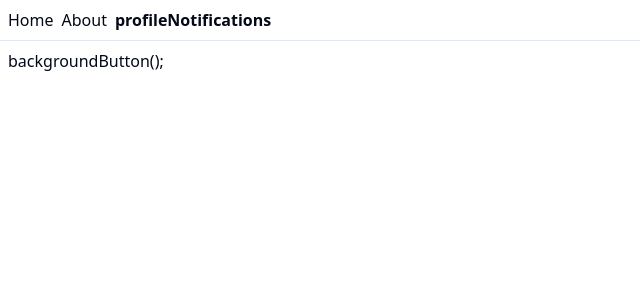
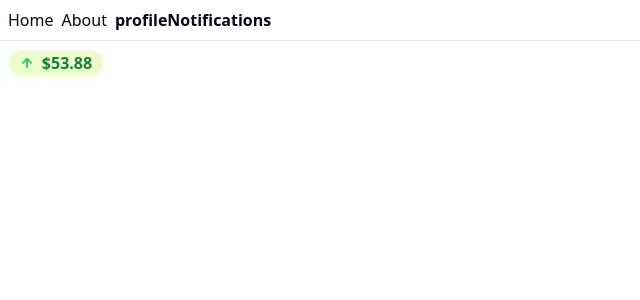
Before and after one commit to Aprender-e-Crescer/crowdfy, a React (Vite) app: page /profileNotifications in a window 1280 px wide. Shown: the top 300 px of the page, without its empty margins (0-640 px from the left). Built offline with nearby package versions, Linux system fonts and the light colour scheme.

Commit message:
commit do Backgorund

```diff
--- a/package.json
+++ b/package.json
@@ -10,6 +10,8 @@
     "preview": "vite preview"
   },
   "dependencies": {
+    "@fortawesome/free-solid-svg-icons": "^6.6.0",
+    "@fortawesome/react-fontawesome": "^0.2.2",
     "@radix-ui/react-alert-dialog": "^1.1.1",
     "@radix-ui/react-menubar": "^1.1.1",
     "@radix-ui/react-slot": "^1.1.0",
--- a/src/components/backgroundButton.tsx
+++ b/src/components/backgroundButton.tsx
@@ -1,11 +1,10 @@
-import { FontAwesomeIcon } from '@fortawesome/react-fontawesome';
-import { faArrowUp } from '@fortawesome/free-solid-svg-icons';
+import { ArrowUp } from "lucide-react";
 export function BackgroundButton() {
   return (
-    <div className="flex items-center justify-center bg-lime-100 border-2 border-lime-50 rounded-full w-24 h-6 p-1">
+    <div className="flex items-center justify-center bg-lime-100 border-2 border-lime-50 rounded-full w-24 h-7 p-0">
       <div className="flex items-center">
-        <FontAwesomeIcon icon={faArrowUp} className="text-green-500 text-xs mr-2" />
-        <span className="text-green-700 text-md">$53.88</span>
+        <ArrowUp className="text-green-500 mr-2" size={14} strokeWidth={3}/>
+        <span className="text-green-700 text-base font-semibold">$53.88</span>
       </div>
     </div>
   );
--- a/src/routes/profileNotifications.tsx
+++ b/src/routes/profileNotifications.tsx
@@ -1,5 +1,6 @@
 
 import { createFileRoute } from '@tanstack/react-router'
+import { BackgroundButton } from '@/components/backgroundButton'
 
 export let Route = createFileRoute(`/profileNotifications`)({
   component: ProfileNotifications,
@@ -8,8 +9,7 @@ export let Route = createFileRoute(`/profileNotifications`)({
 function ProfileNotifications() {
   return <div className="p-2">
 
-
-backgroundButton();
+<BackgroundButton />
 
   </div>
 }
```
Also changed, not shown: 1 other file (tests, documents, lock files or other folders).
